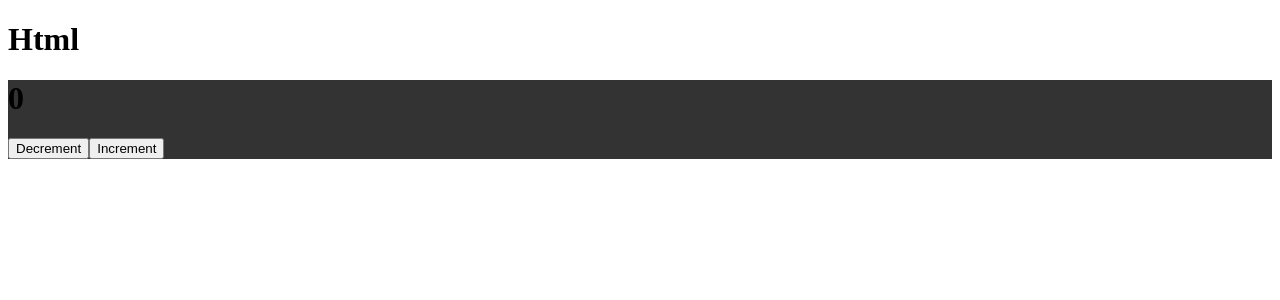
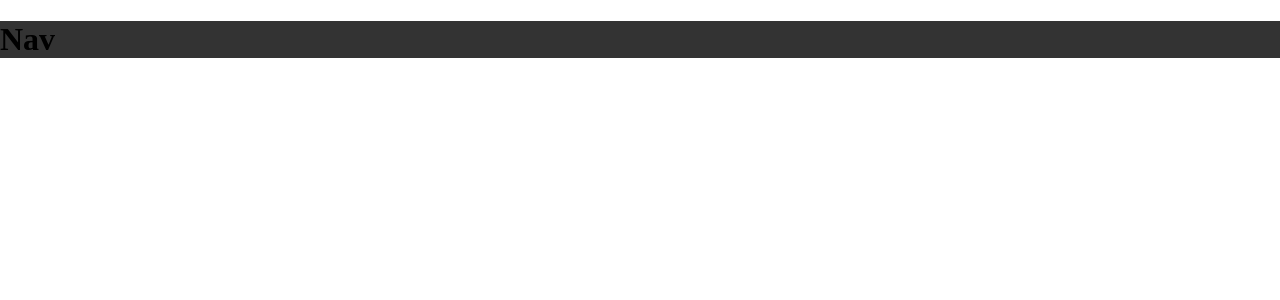
Before and after one commit to Rewe1/react-redux-Shop, a React app: page / in a window 1280 px wide. Shown: the top 300 px of the page. Built offline with nearby package versions, Linux system fonts and the light colour scheme.

Commit message:
Set up react-router-dom

```diff
--- a/package.json
+++ b/package.json
@@ -13,6 +13,7 @@
     "@types/react": "^16.9.44",
     "@types/react-dom": "^16.9.8",
     "@types/react-redux": "^7.1.9",
+    "@types/react-router-dom": "^5.1.5",
     "react": "^16.13.1",
     "react-dom": "^16.13.1",
     "react-redux": "^7.2.1",
@@ -26,6 +27,7 @@
     "babel-loader": "^8.1.0",
     "css-loader": "^4.2.1",
     "html-webpack-plugin": "^4.3.0",
+    "react-router-dom": "^5.2.0",
     "sass": "^1.26.10",
     "sass-loader": "^9.0.3",
     "style-loader": "^1.2.1",
--- a/src/App/App.tsx
+++ b/src/App/App.tsx
@@ -1,23 +1,23 @@
 import * as React from "react";
+import { BrowserRouter as Router, Switch, Route} from 'react-router-dom';
 import {useSelector, useDispatch} from 'react-redux';
 import * as actions from './actions'
 import './sass/App.scss';
 
-interface iCounter
-{
-    counter: number
-};
+import Nav from './Nav';
+import Counter from './Counter';
 
-function App()
+export default function App()
 {
     const dispatch = useDispatch();
     return (
-        <div>
-            <h1>{useSelector((state: iCounter) => state.counter)}</h1>
-            <button onClick={() => dispatch(actions.decrement())}>Decrement</button>
-            <button onClick={() => dispatch(actions.increment())}>Increment</button>
-        </div>
+        <Router>
+            <div>
+                <Nav/>
+                <Switch>
+                    <Route path='/counter' component={Counter}/>
+                </Switch>
+            </div>
+        </Router>
     )
 }
-
-export default App;
--- /dev/null
+++ b/src/App/Counter.tsx
@@ -0,0 +1,21 @@
+import * as React from "react";
+import { Router, Switch, Route} from 'react-router';
+import {useSelector, useDispatch} from 'react-redux';
+import * as actions from './actions'
+
+interface iCounter
+{
+    counter: number
+};
+
+export default function Counter()
+{
+    const dispatch = useDispatch();
+    return (
+        <div>
+            <h1>{useSelector((state: iCounter) => state.counter)}</h1>
+            <button onClick={() => dispatch(actions.decrement())}>Decrement</button>
+            <button onClick={() => dispatch(actions.increment())}>Increment</button>
+        </div>
+    )
+}
--- /dev/null
+++ b/src/App/Nav.tsx
@@ -0,0 +1,12 @@
+import * as React from "react";
+import { Router, Switch, Route} from 'react-router-dom';
+import {useSelector, useDispatch} from 'react-redux';
+import * as actions from './actions'
+
+export default function Nav()
+{
+    const dispatch = useDispatch();
+    return (
+            <h1>Nav</h1>
+    )
+}
--- a/src/App/sass/_elements.scss
+++ b/src/App/sass/_elements.scss
@@ -1,3 +1,8 @@
+body
+{
+    margin: 0;
+}
+
 div
 {
     background-color: $primary;
--- a/src/index.html
+++ b/src/index.html
@@ -5,7 +5,6 @@
         <title>Hello App</title>
     </head>
     <body>
-        <h1>Html</h1>
         <div id="root"></div>
     </body>
 </html>
--- a/webpack.config.js
+++ b/webpack.config.js
@@ -6,7 +6,8 @@ module.exports = {
     entry: path.resolve(__dirname, 'src', 'index.tsx'),
     output: {
         path: path.resolve(__dirname, 'dist'),
-        filename: 'bundle.js'
+        filename: 'bundle.js',
+        publicPath: '/'
     },
     module:
     {
@@ -42,5 +43,8 @@ module.exports = {
     {
         extensions: [ '.ts', '.tsx', '.js'],
     },
+    devServer: {
+      historyApiFallback: true,
+    },
     plugins: [new HtmlWebpackPlugin({ template: path.resolve(__dirname, 'src', 'index.html') })],
 };
```
Also changed, not shown: 1 other file (tests, documents, lock files or other folders).
